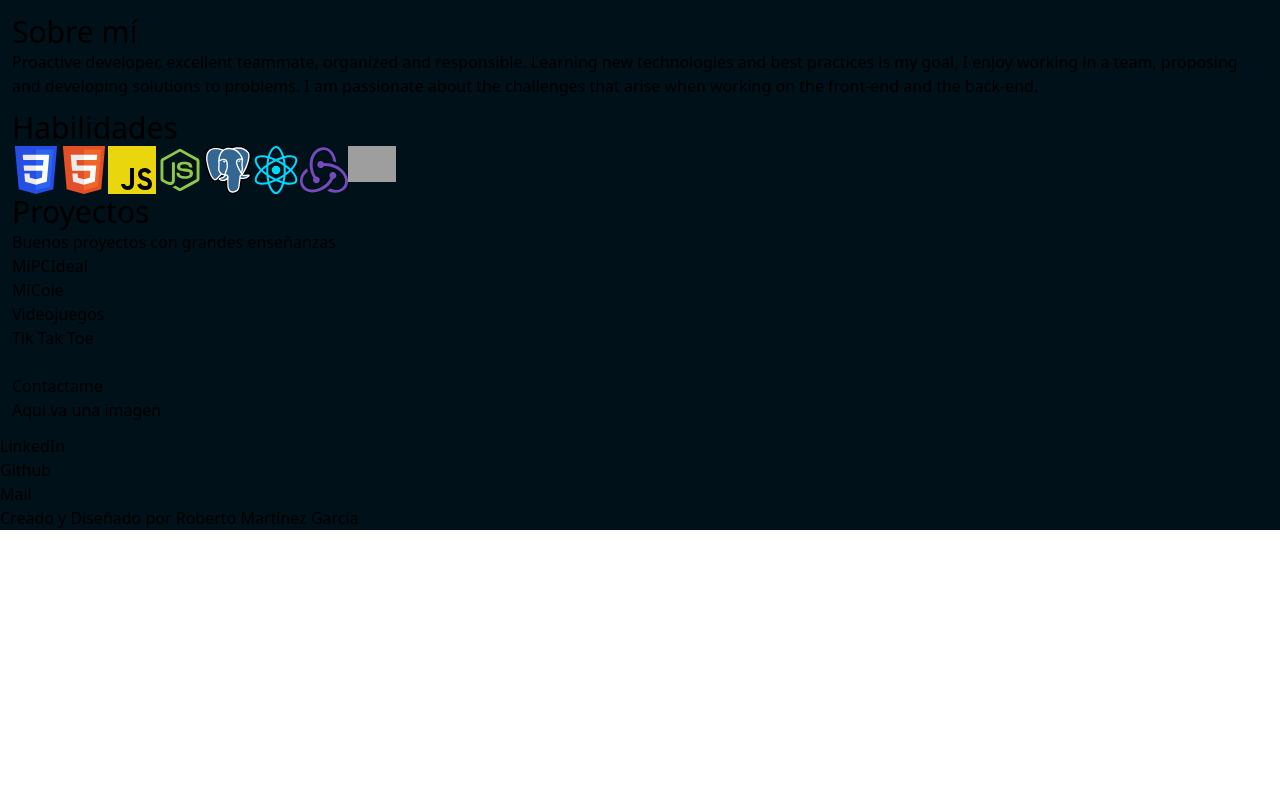
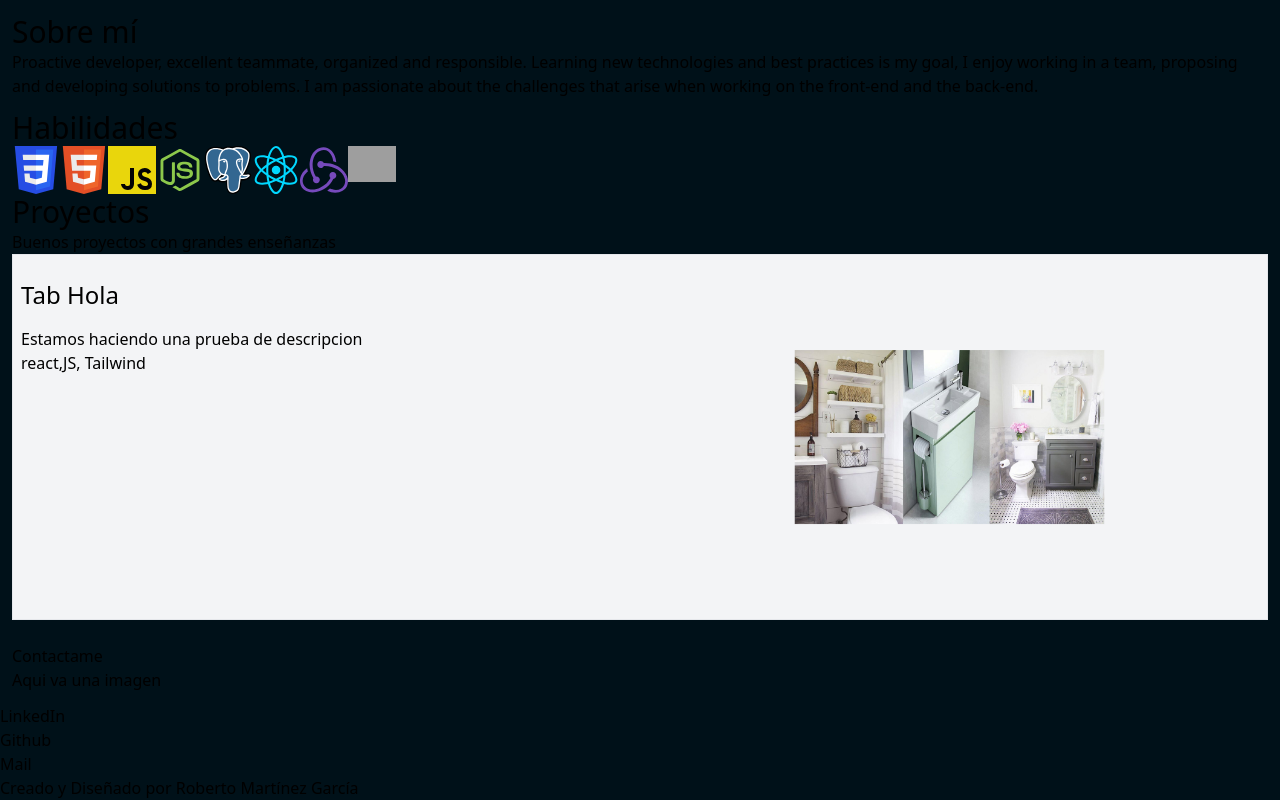
Before and after one commit to Robmargar/Portafolio, a React (Vite) app: page / in a window 1280 px wide. Shown: the part 814-1614 px from the top of the page. Before the commit the page ends 1344 px from the top, so only its background shows below. Built offline with nearby package versions, Linux system fonts and the light colour scheme; grey boxes are pictures that could not be loaded.

Commit message:
Creando Card para los proyectos

```diff
--- a/src/App.jsx
+++ b/src/App.jsx
@@ -4,6 +4,7 @@ import { Me } from './components/Me.jsx'
 import { Hab_Proy } from './components/Hab_Proy.jsx'
 import { Footer } from './components/Footer.jsx'
 import { Contact } from './components/Contact.jsx'
+
 
 
 
--- a/src/components/Card.jsx
+++ b/src/components/Card.jsx
@@ -1,13 +1,15 @@
-// rafc
-
-
+import prueba from "../assets/prueba.jpg"
 export const Card = ({info}) => {
   console.log(info);
 
   return (
-    <div className="border p-2 bg-gray-100">
-      <h1 className="text-2xl my-4 ">Tab {info} </h1>
-      <p>Lorem ipsum dolor sit amet consectetur adipisicing elit. Explicabo laborum nostrum fugit mollitia suscipit, labore repudiandae facere vel debitis? Quae ad quas praesentium maiores rerum dolor, est explicabo quibusdam beatae.</p>
-    </div>
+    <article class="grid grid-cols-2 border p-2 bg-gray-100">
+      <div>
+        <h1 class="text-2xl my-4 ">Tab {info.nombre} </h1>
+        <p>{info.descripcion}</p>
+        <p>{info.tecnologias}</p>
+      </div>
+      <img class="scale-50" src={prueba} alt="imagen de prueba" />
+    </article>
   )
 }
--- a/src/components/Hab_Proy.jsx
+++ b/src/components/Hab_Proy.jsx
@@ -1,6 +1,11 @@
-import React from 'react'
+import { Card } from "./Card"
+import { CardChildren } from "./CardChildren";
 
 export const Hab_Proy = () => {
+   var info={
+      nombre:"Hola",
+      descripcion:"Estamos haciendo una prueba de descripcion",
+      tecnologias:"react,JS, Tailwind"};
   return (
     <section className='m-3'>
     <h3 className='text-3xl'>Habilidades</h3>
@@ -32,10 +37,7 @@ export const Hab_Proy = () => {
     </ul>
     <h3 className='text-3xl'>Proyectos</h3>
     <span> Buenos proyectos con grandes enseñanzas </span>
-    <h4>MiPCIdeal</h4>
-    <h4>MiCole</h4>
-    <h4>Videojuegos</h4>
-    <h4>Tik Tak Toe</h4>
+    <Card info={info}/>
   </section>
   )
 }
```
Also changed, not shown: src/assets/prueba.jpg (added).
